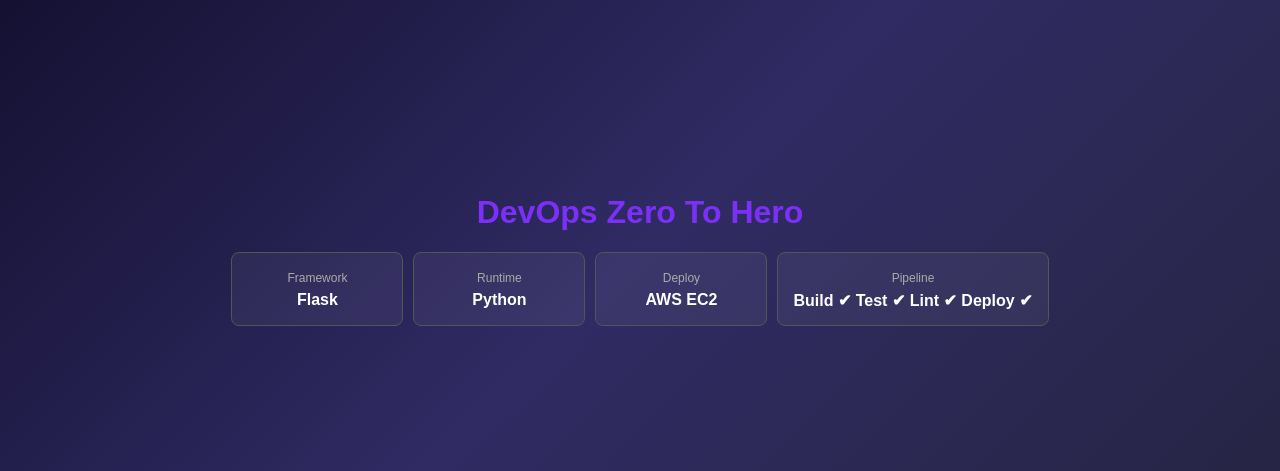
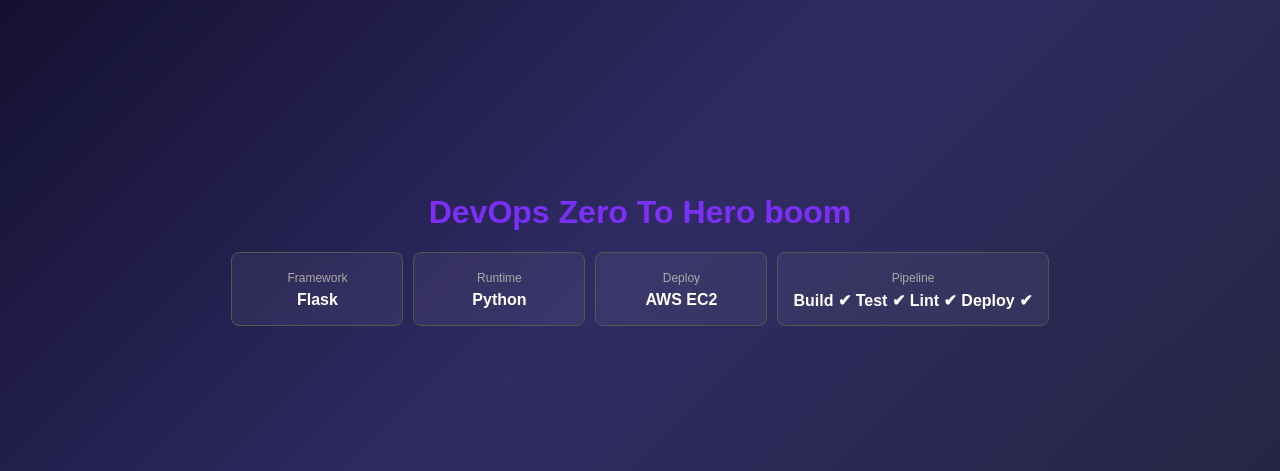
Before and after one commit to teja-afk/github-actions-zero-to-hero, a Flask app: page / in a window 1280 px wide. Shown: the part 159-630 px from the top of the page. Run offline with Flask 3, Linux system fonts and the light colour scheme.

Commit message:
Minor changes to UI

```diff
--- a/templates/index.html
+++ b/templates/index.html
@@ -4,7 +4,7 @@
 <head>
   <meta charset="UTF-8">
   <meta name="viewport" content="width=device-width, initial-scale=1.0">
-  <title>DevOps Zero To Hero boom</title>
+  <title>DevOps Zero To Hero</title>
 
   <style>
     body {
@@ -57,7 +57,7 @@
 
   <div class="container">
 
-    <h1>DevOps Zero To Hero</h1>
+    <h1>DevOps Zero To Hero boom</h1>
 
     <div class="cards">
 
```
Also changed, not shown: index.html (+6 -6 lines).
